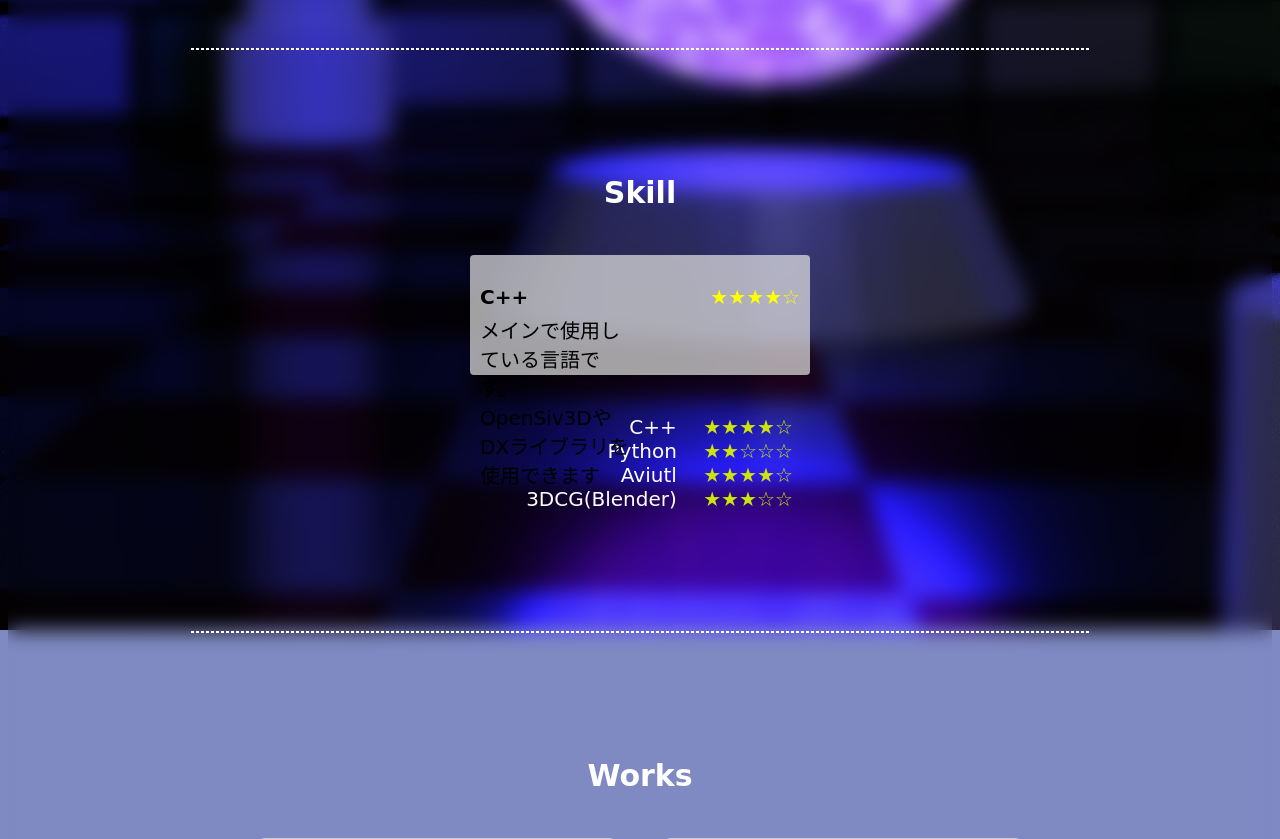
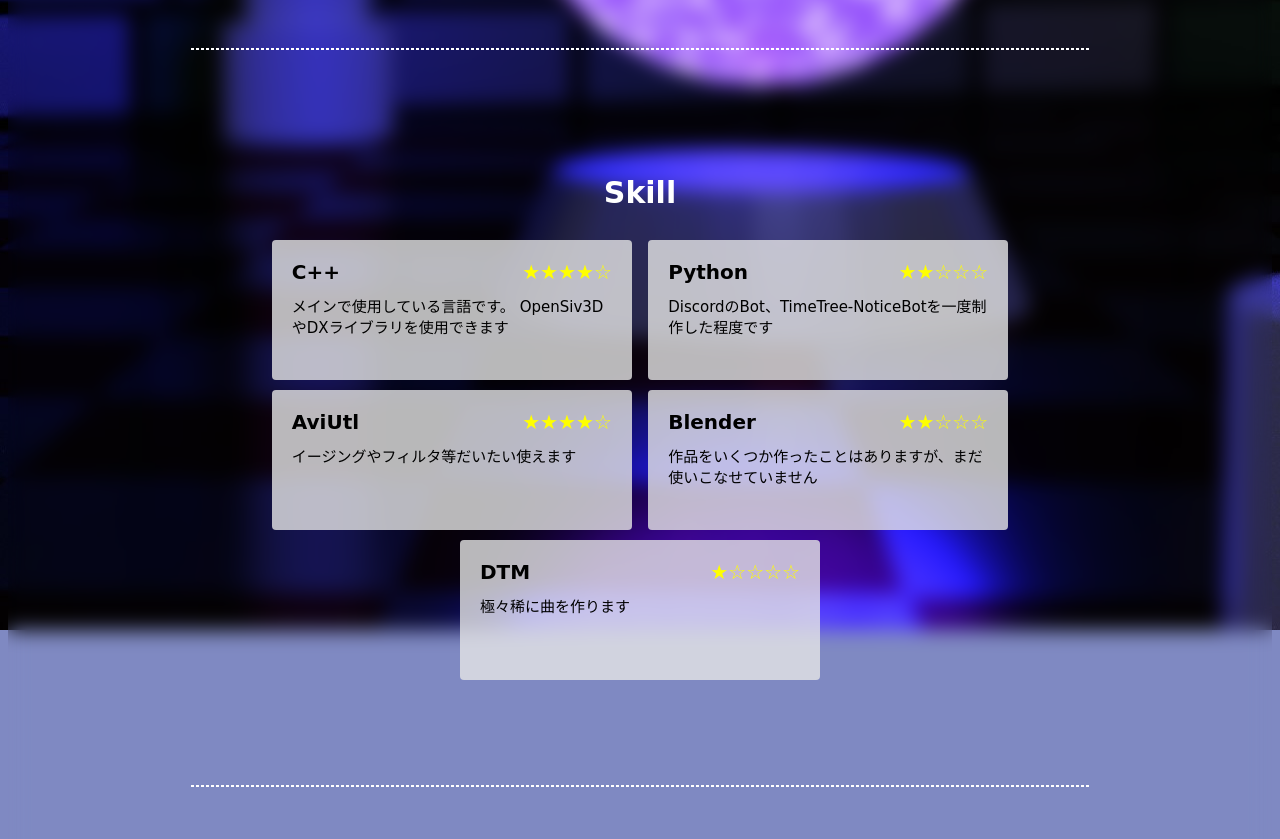
Before and after one commit to watasuke102/watasuke102.github.io, a PHP site: page /portfolio.php in a window 1280 px wide. Shown: the part 450-1289 px from the top of the page. Run offline with PHP 8.4, Linux system fonts and the light colour scheme; some web fonts are replaced.

Commit message:
[update] : ポートフォリオ->スキルをちゃんとしたものに

```diff
--- a/portfolio.css
+++ b/portfolio.css
@@ -58,58 +58,41 @@ body{
 
 /* Skill lists */
 .card_skill{
+	display        : inline-block;
 	position       : relative;
 	vertical-align : top;
-	text-align     : left;
 	height         : 100px;
 	width          : 320px;
-	padding        : 10px;
-	margin         : 20px;
+	padding        : 20px;
+	margin         : 5px;
 	border-radius  : 4px;
 
-	display        : grid;
-	grid-template-rows    : 30px 70px;
-	grid-template-columns : 150px;
-	grid-template-areas:
-        "name star"
-        "desc desc";
-
-	background     : rgba(230,230,230, 0.7);
+	background     : rgba(230,230,230, 0.8);
 	color          : black;
 }
 .card_skill > .skill_name{
-	font-weight: bold;
-	text-align: start;
-	grid-area: name;
+	float       : left;
+	font-weight : bold;
+	text-align  : start;
+	margin      : 0px;
 }
 .card_skill > .skill_star{
-	text-align: end;
-	grid-area: star;
-	color   : rgb(255, 255, 0);
+	float      : right;
+	margin     : 0px;
+	color      : rgb(255, 255, 0);
 }
-.card_skill > .skill_desctiption{
-	margin: 0px;
-	font-size: 10px;
-	grid-area: auto;
+.card_skill > .skill_desc{
+	text-align : left;
+	/*position   : absolute;
+	bottom     : 0px;*/
+	padding    : 20px 0px;
+	font-size  : 15px;
 }
 
 /* legacy */
 .skill{
 	display      : inline-block;
 	justify-content: center;
-}
-.skill_name{
-	display      : inline-block;
-	width        : 200px;
-	text-align   : right;
-	margin-right : 20px;
-}
-.skill_proportion{
-	display      : inline-block;
-	width        : 100px;
-	text-align   : left;
-
-	color        : rgb(206, 228, 13);
 }
 
 /* Work lists */
--- a/portfolio.php
+++ b/portfolio.php
@@ -55,33 +55,51 @@
 		<h2>Skill</h2>
 		<div class="skill">
 
-			<!--C++-->
+			<!-- C++ -->
 			<div class="card_skill">
-				<!--<h3>C++</h3>-->
 				<p class="skill_name">C++</p>
 				<p class="skill_star">★★★★☆</p>
-				<p class="skill_description">
+				<p class="skill_desc">
 					メインで使用している言語です。 OpenSiv3DやDXライブラリを使用できます
 				</p>
 			</div>
 
-			<div class="skill_name">
-				<p>
-					C++           <br>
-					Python        <br>
-					Aviutl        <br>
-					3DCG(Blender) <br>
+			<!-- Python -->
+			<div class="card_skill">
+				<p class="skill_name">Python</p>
+				<p class="skill_star">★★☆☆☆</p>
+				<p class="skill_desc">
+					DiscordのBot、TimeTree-NoticeBotを一度制作した程度です
 				</p>
 			</div>
 
-			<div class="skill_proportion">
-				<p>
-					★★★★☆<br>
-					★★☆☆☆<br>
-					★★★★☆<br>
-					★★★☆☆<br>
+			<!-- AviUtl -->
+			<div class="card_skill">
+				<p class="skill_name">AviUtl</p>
+				<p class="skill_star">★★★★☆</p>
+				<p class="skill_desc">
+					イージングやフィルタ等だいたい使えます
 				</p>
 			</div>
+
+			<!-- Blender -->
+			<div class="card_skill">
+				<p class="skill_name">Blender</p>
+				<p class="skill_star">★★☆☆☆</p>
+				<p class="skill_desc">
+					作品をいくつか作ったことはありますが、まだ使いこなせていません
+				</p>
+			</div>
+
+			<!-- DTM -->
+			<div class="card_skill">
+				<p class="skill_name">DTM</p>
+				<p class="skill_star">★☆☆☆☆</p>
+				<p class="skill_desc">
+					極々稀に曲を作ります
+				</p>
+			</div>
+
 
 		</div>
 	</div>
```
